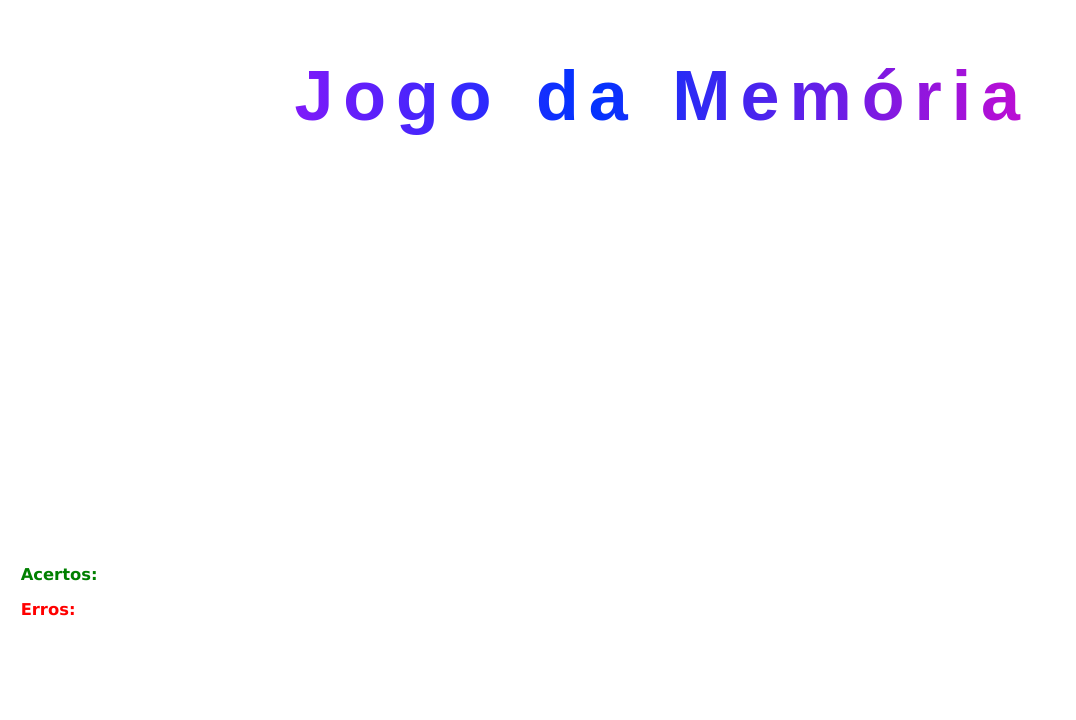
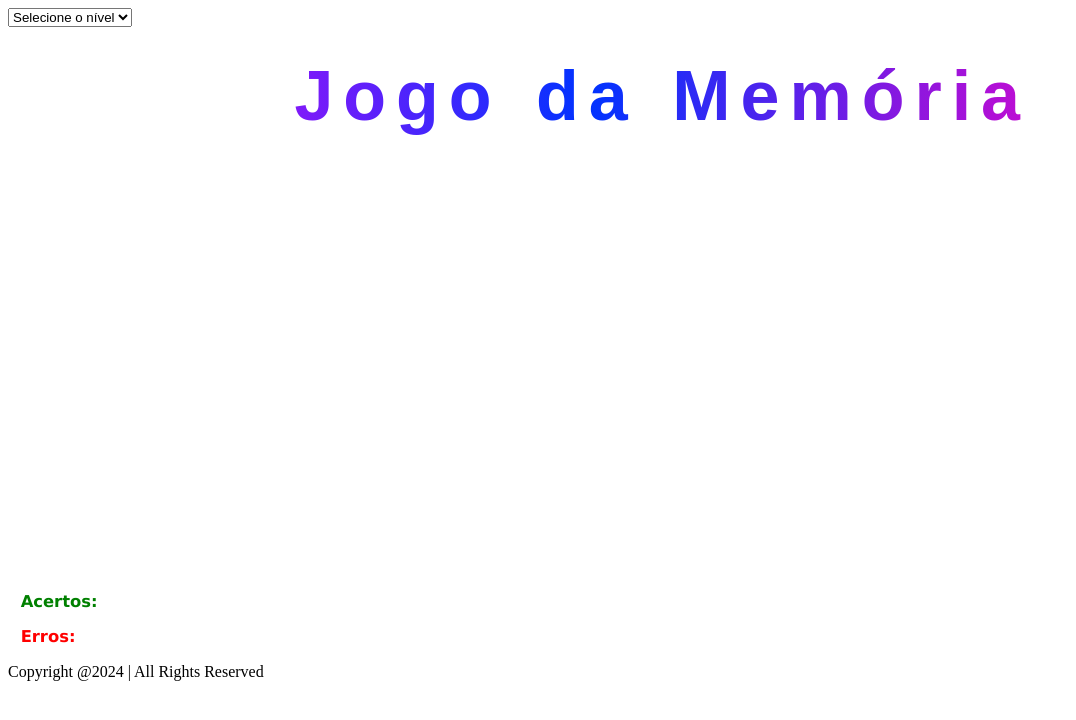
Before and after one commit to BrunoMelo3/memorygame, a plain HTML site: page index.html in a window 1280 px wide. Shown: the whole page, without its empty margins (0-1076 px from the left). Drawn offline with nearby package versions, Linux system fonts and the light colour scheme.

Commit message:
index.html

```diff
--- a/index.html
+++ b/index.html
@@ -8,10 +8,20 @@
 </head>
 <body>
 
+  <select id="level" onChange="updateSelect()">
+    <option value="0"selected disabled>Selecione o nível</option>
+    <option value="1">Iniciante</option>
+    <option value="2">Intermediário</option>
+    <option value="3">Profissional</option>
+  </select>
+
   <div class="title">Jogo da Memória</div>
 
   <div class="grid">
   </div>
+
+  <div class="button-wrapper"></div>
+  <script src="https://cdn.jsdelivr.net/npm/canvas-confetti@1.6.0/dist/confetti.browser.min.js"></script>
 
   <div class="acert">
   <h3>Acertos: <span id="result"></span></h3>
@@ -21,6 +31,12 @@
   <h3>Erros: <span id="error"></span></h3>
   </div>
 
+  <div class="alert"></div>
 
 </body>
+
+<footer>
+  <p class="footer">Copyright @2024 | All Rights Reserved</p>
+</footer>
+
 </html>
```
